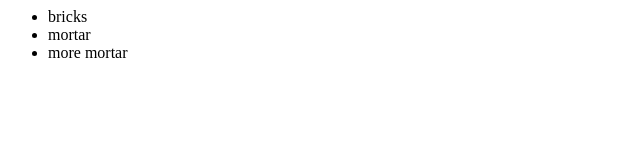
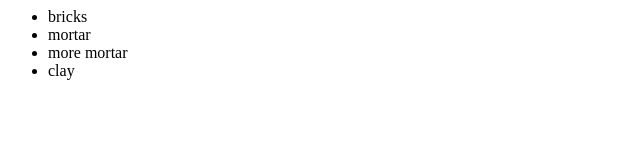
Before and after one commit to JWelsey/GetTest, a plain HTML site: page index.html in a window 1280 px wide. Shown: the full height of the page, 0-640 px from the left. Drawn offline with Linux system fonts and the light colour scheme.

Commit message:
Added Clay

```diff
--- a/index.html
+++ b/index.html
@@ -5,6 +5,7 @@
                 <li>bricks</li>
                 <li>mortar</li>
                 <li>more mortar</li>
+                <li>clay</li>
             </ul>
         </div>
     </body>
```
